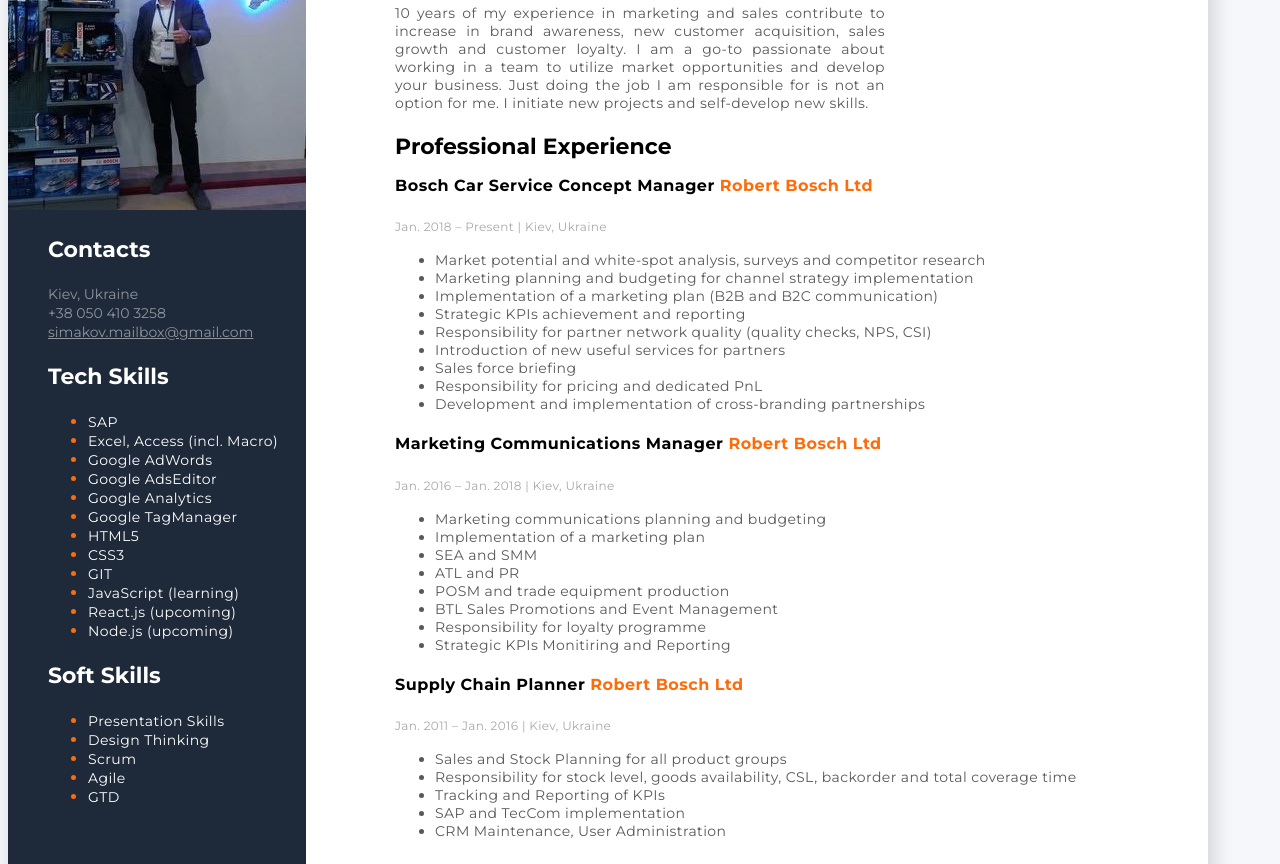
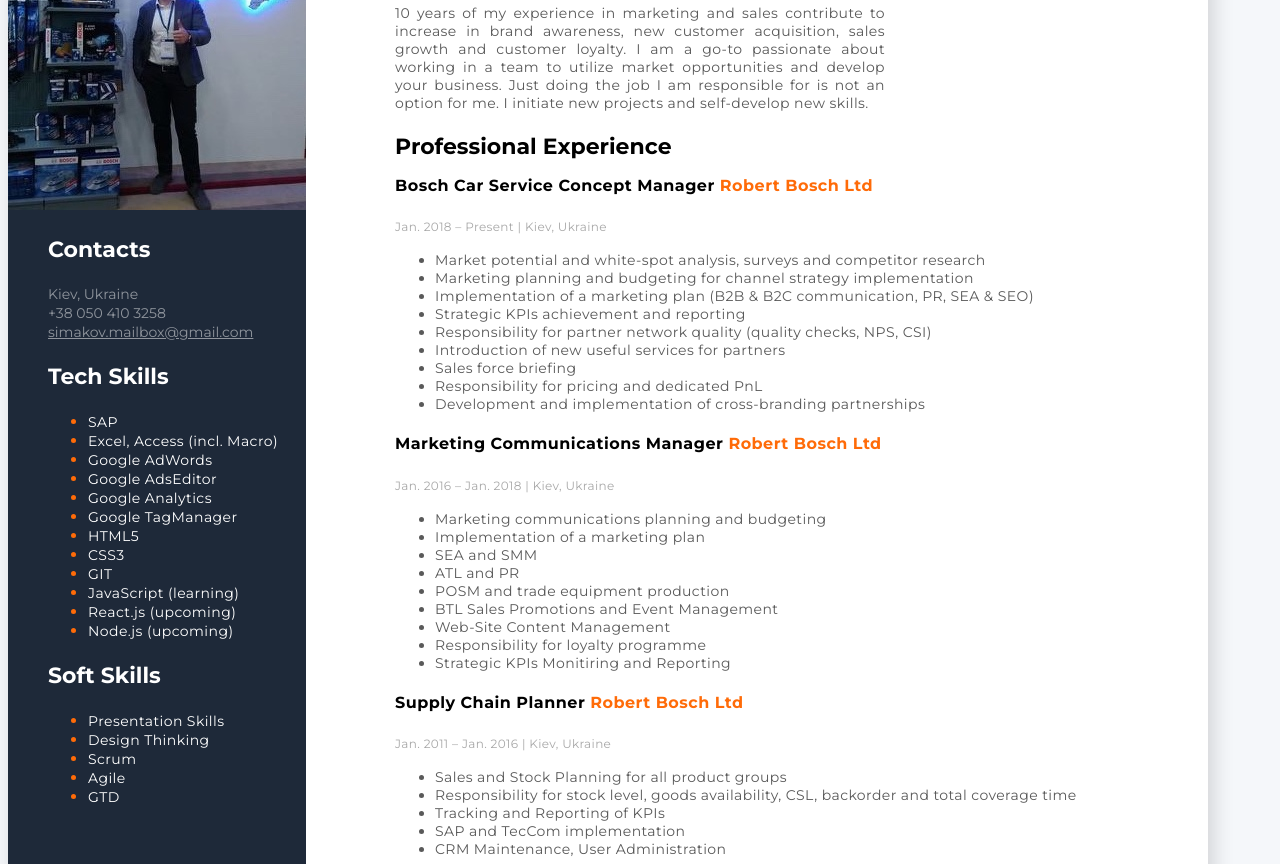
Before and after one commit to OleksandrSimakov/vscode-basics, a website: page index.html in a window 1280 px wide. Shown: the part 170-1034 px from the top of the page. Drawn offline with Linux system fonts and the light colour scheme.

Commit message:
adds corrections

```diff
--- a/index.html
+++ b/index.html
@@ -89,7 +89,7 @@
                 Marketing planning and budgeting for channel strategy implementation
               </li>
               <li class="responsibilities">
-                Implementation of a marketing plan (B2B and B2C communication)
+                Implementation of a marketing plan (B2B & B2C communication, PR, SEA & SEO)
               </li>
               <li class="responsibilities">
                 Strategic KPIs achievement and reporting
@@ -122,6 +122,7 @@
               <li class="responsibilities">ATL and PR</li>
               <li class="responsibilities">POSM and trade equipment production</li>
               <li class="responsibilities">BTL Sales Promotions and Event Management</li>
+              <li class="responsibilities">Web-Site Content Management</li>
               <li class="responsibilities">Responsibility for loyalty programme</li>
               <li class="responsibilities">Strategic KPIs Monitiring and Reporting </li>
             </ul>
```
